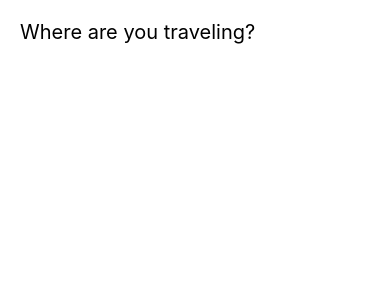
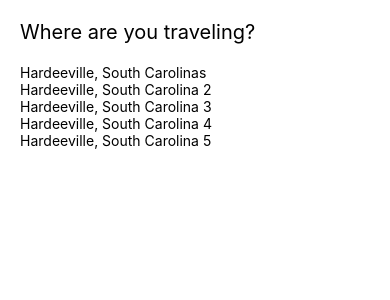
Before and after one commit to gabrielacarr/iOSAirbnb, a React Native app in the folder iOSAirbnbClone/: screen / in a window 390 px wide. Shown: the top 300 px of the page. Built offline with nearby package versions, Linux system fonts and the light colour scheme.

Commit message:
Displays: SearchResults component on simulator, rendered correctly, looking good

```diff
--- /dev/null
+++ b/iOSAirbnbClone/assets/data/search.js
@@ -0,0 +1,22 @@
+export default [
+  {
+    id: '0',
+    description: 'Hardeeville, South Carolinas',
+  },
+  {
+    id: '1',
+    description: 'Hardeeville, South Carolina 2',
+  },
+  {
+    id: '2',
+    description: 'Hardeeville, South Carolina 3',
+  },
+  {
+    id: '3',
+    description: 'Hardeeville, South Carolina 4',
+  },
+  {
+    id: '4',
+    description: 'Hardeeville, South Carolina 5',
+  },
+];
--- a/iOSAirbnbClone/src/screens/DestinationSearch/index.js
+++ b/iOSAirbnbClone/src/screens/DestinationSearch/index.js
@@ -1,6 +1,7 @@
 import React, {useState} from 'react';
-import {View, TextInput} from 'react-native';
+import {View, TextInput, Text, FlatList} from 'react-native';
 import styles from './styles';
+import searchResults from '../../../assets/data/search';
 
 const DestinationSearchScreen = () => {
   const [inputText, setInputText] = useState('');
@@ -16,6 +17,10 @@ const DestinationSearchScreen = () => {
       />
 
       {/* List of destinations */}
+      <FlatList
+        data={searchResults}
+        renderItem={({item}) => <Text>{item.description}</Text>}
+      />
     </View>
   );
 };
--- a/iOSAirbnbClone/src/screens/DestinationSearch/styles.js
+++ b/iOSAirbnbClone/src/screens/DestinationSearch/styles.js
@@ -10,6 +10,20 @@ const styles = StyleSheet.create({
     fontSize: 20,
     marginBottom: 20,
   },
+  row: {
+    flexDirection: 'row',
+    alignItems: 'center',
+    paddingVertical: 15,
+    borderBottomWidth: 1,
+    borderColor: 'lightgrey',
+  },
+  iconContainer: {
+    backgroundColor: '#e7e7e7',
+    padding: 7,
+    borderRadius: 10,
+    marginRight: 15,
+  },
+  locationText: {},
 });
 
 export default styles;
```
